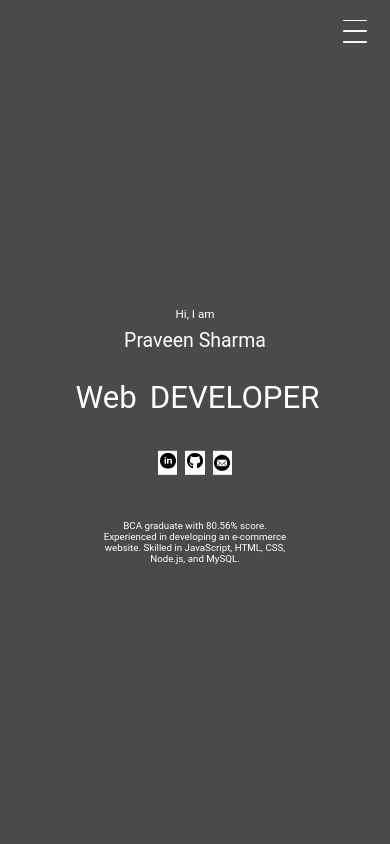
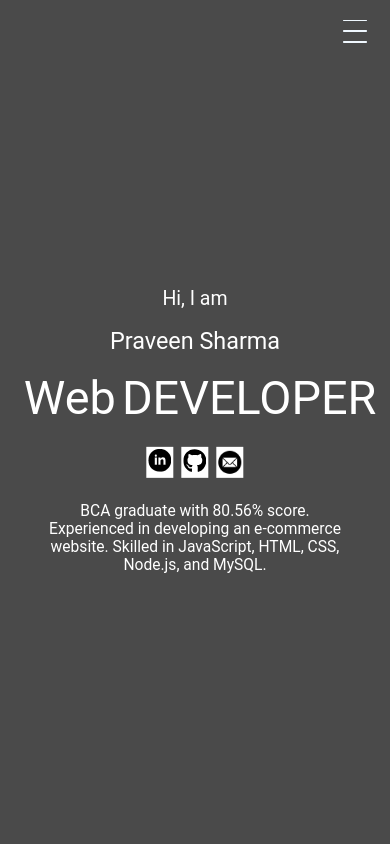
Before and after one commit to pshar-207/Portfolio, a React app: page / in a window 390 px wide. Shown: the top 844 px of the page. Built offline with nearby package versions, Linux system fonts and the light colour scheme; the HTML template or start-up script is replaced by a standard one.

Commit message:
resize mobile herosection font size

```diff
--- a/src/Components/HeroSection/HeroSection.css
+++ b/src/Components/HeroSection/HeroSection.css
@@ -54,7 +54,6 @@
 }
 .contact-list img {
   width: 2.5vw;
-  cursor: pointer;
 }
 .developer-text {
   font-size: 11vw;
@@ -114,37 +113,45 @@
 
 /* Mobile Screen */
 @media screen and (max-aspect-ratio: 1/1.5) {
+  .Hero-section-container {
+    padding: 30vh 5vw 5vh 5vw;
+  }
   .about-hi {
-    font-size: 3vw;
+    font-size: 5vw;
     position: absolute;
-    top: 37%;
+    top: 35%;
     left: 50%;
-    transform: translate(-50%, -37%);
+    transform: translate(-50%, -35%);
   }
   .about-name {
-    font-size: 5vw;
+    font-size: 6vw;
     position: absolute;
     top: 40%;
     left: 50%;
     transform: translate(-50%, -40%);
+    width: 100%;
+    text-align: center;
   }
   .web-text {
     font-size: 8vw;
+    font-size: 12vw;
     position: absolute;
     top: 47%;
-    left: 23%;
-    transform: translate(-23%, -47%);
+    left: 8%;
+    transform: translate(-8%, -47%);
   }
   .developer-text {
     font-size: 8vw;
+    font-size: 12vw;
     line-height: 90%;
     position: absolute;
     top: 47%;
-    left: 68%;
-    transform: translate(-68%, -47%);
+    left: 90%;
+    transform: translate(-90%, -47%);
   }
   .about-paragraph {
-    font-size: 2.5vw;
+    font-size: 4vw;
+    width: 80vw;
     position: absolute;
     top: 65%;
     left: 50%;
@@ -160,8 +167,11 @@
     left: 50%;
     transform: translate(-50%, -55%);
   }
+  .contact-list li {
+    height: 8vw;
+  }
   .contact-list img {
-    width: 4vw;
+    width: 6vw;
   }
 }
 
```
